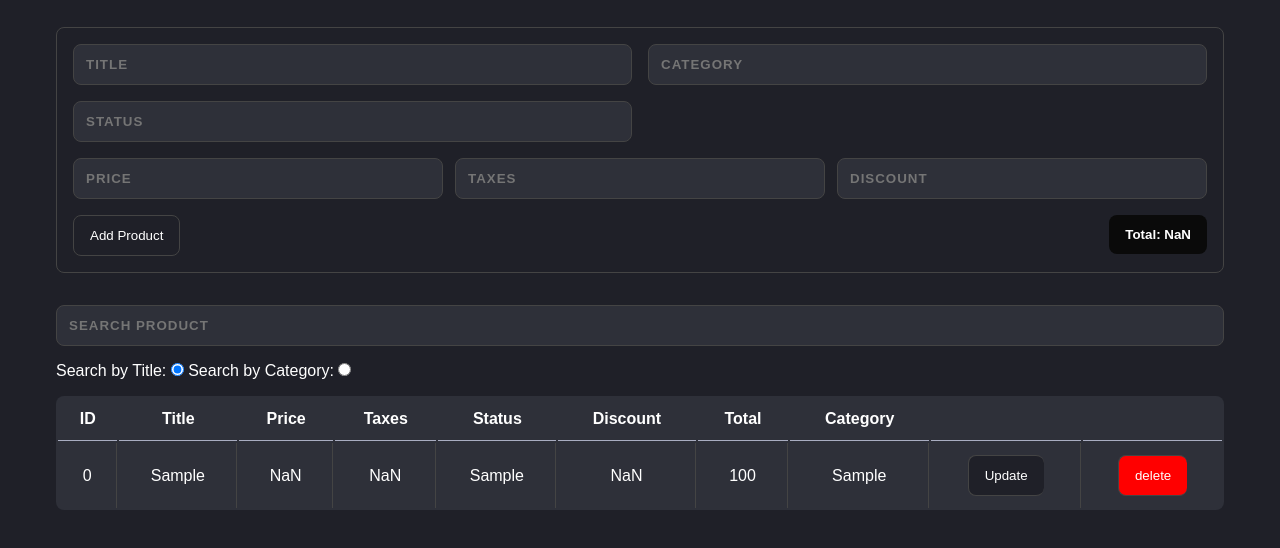
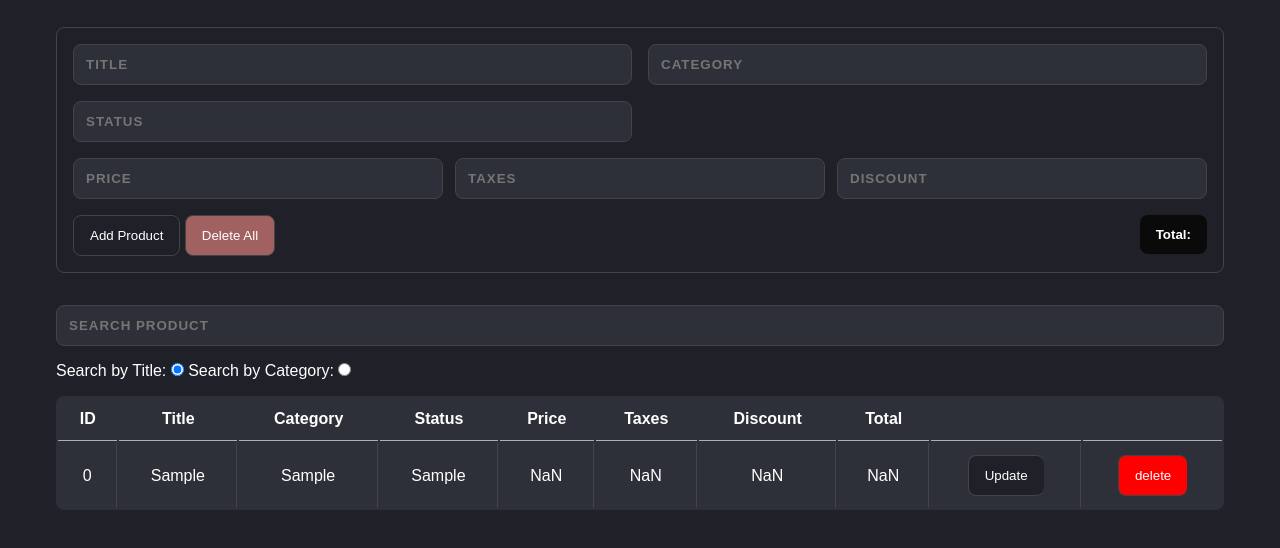
Before and after one commit to Moustafa-Mohammed/product-maagement-system, a plain HTML site: page index.html in a window 1280 px wide. Both pictures are taken after typing "Sample", "Sample", "Sample", "Sample", "Sample", "Sample" into the empty fields and a click on the button "Add Product". Shown: the part 90-638 px from the top of the page. Drawn offline with Linux system fonts and the light colour scheme.

Commit message:
Added delete all products functionality and modified some logic

```diff
--- a/app.js
+++ b/app.js
@@ -1,12 +1,14 @@
 const title = document.querySelector("#title");
 const category = document.querySelector("#category");
+const status = document.querySelector("#status");
 const price = document.querySelector("#price");
-const status = document.querySelector("#status");
 const taxes = document.querySelector("#taxes");
 const discount = document.querySelector("#discount");
+
 const addProductBtn = document.querySelector("#addProduct");
 const updateProductBtn = document.querySelector("#updateProduct");
 const deleteProductBtn = document.querySelector("#deleteProduct");
+const deleteAllProductsBtn = document.querySelector("#deleteAll");
 const total = document.querySelector("#total");
 const productsTable = document.querySelector("tbody");
 
@@ -18,7 +20,14 @@ const products = JSON.parse(localStorage.getItem("products")) || [];
 // get total amount
 function getTotalAmount() {
   let totalAmount = +price.value + +taxes.value + -+discount.value;
-  total.innerHTML = totalAmount;
+  if (!isNaN(totalAmount)) {
+    total.innerHTML = totalAmount;
+  }
+  if (totalAmount > 0) {
+    total.classList.add("greenBackground");
+  } else {
+    total.classList.remove("greenBackground");
+  }
 }
 
 const amounts = Array.from(document.querySelector(".amounts").children);
@@ -32,10 +41,11 @@ function addProduct() {
   const product = {
     title: title.value,
     category: category.value,
+    status: status.value,
     taxes: +taxes.value,
     discount: +discount.value,
     price: +price.value,
-    status: status.value,
+    total: +price.value + +taxes.value - +discount.value,
   };
   if (addProductBtn.innerHTML === "Add Product") {
     products.push(product);
@@ -47,6 +57,7 @@ function addProduct() {
 
   clearInputs();
   displayProducts();
+  checkButtonStatus();
 }
 
 // clear inputs
@@ -57,6 +68,7 @@ function clearInputs() {
   discount.value = "";
   price.value = "";
   status.value = "";
+  total.innerHTML = "";
 }
 
 addProductBtn.onclick = (e) => {
@@ -70,12 +82,12 @@ function displayProducts() {
     const productTemplate = `<tr>
     <td>${index}</td>
     <td>${p.title}</td>
+    <td>${p.category}</td>
+    <td>${p.status}</td>
     <td>${p.price}</td>
     <td>${p.taxes}</td>
-    <td>${p.status}</td>
     <td>${p.discount}</td>
-    <td>100</td>
-    <td>${p.category}</td>
+    <td>${p.total}</td>
     <td><button onclick="updateProduct(${index})">Update</button></td>
     <td><button class="delete" onclick="deleteProduct(${index})">delete</button></td>
   </tr>`;
@@ -89,6 +101,7 @@ function deleteProduct(index) {
   products.splice(index, 1);
   localStorage.setItem("products", JSON.stringify(products));
   displayProducts();
+  checkButtonStatus();
 }
 
 // update product
@@ -106,7 +119,25 @@ function updateProduct(index) {
 }
 
 window.onload = () => {
-  getTotalAmount();
   displayProducts();
   clearInputs();
+  getTotalAmount();
+  checkButtonStatus();
 };
+
+function deleteAllProducts() {
+  products = [];
+  localStorage.removeItem("products");
+  productsTable.innerHTML = "";
+  checkButtonStatus();
+}
+
+deleteAllProductsBtn.addEventListener("click", deleteAllProducts);
+
+// check button status
+function checkButtonStatus() {
+  if (products.length === 0) {
+    deleteAllProductsBtn.setAttribute("disabled", "true");
+    deleteAllProductsBtn.classList.add("disabled");
+  }
+}
--- a/index.html
+++ b/index.html
@@ -25,6 +25,8 @@
             <input type="text" id="discount" placeholder="discount" />
           </div>
           <button id="addProduct" type="submit">Add Product</button>
+          <button id="deleteAll" class="delete">Delete All</button>
+
           <small id="total"></small>
         </form>
 
@@ -44,12 +46,12 @@
           <thead>
             <th>ID</th>
             <th>Title</th>
+            <th>Category</th>
+            <th>Status</th>
             <th>Price</th>
             <th>Taxes</th>
-            <th>Status</th>
             <th>Discount</th>
             <th>Total</th>
-            <th>Category</th>
             <th></th>
             <th></th>
           </thead>
--- a/styles.css
+++ b/styles.css
@@ -133,3 +133,15 @@ table tr :last-child {
 .delete:hover {
   background-color: rgba(255, 0, 0, 0.762);
 }
+.greenBackground {
+  background-color: #00ff00;
+}
+
+.disabled {
+  background-color: rgb(162, 97, 97);
+  cursor: auto;
+}
+
+.disabled:hover {
+  background-color: rgb(162, 97, 97);
+}
```
